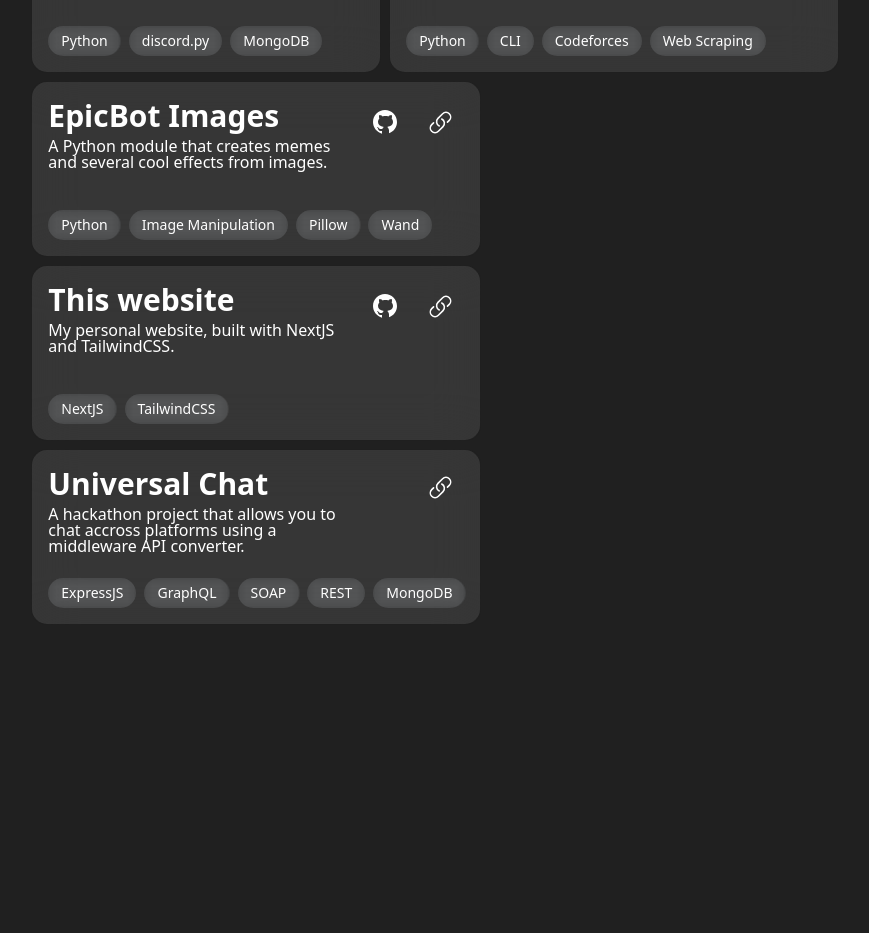
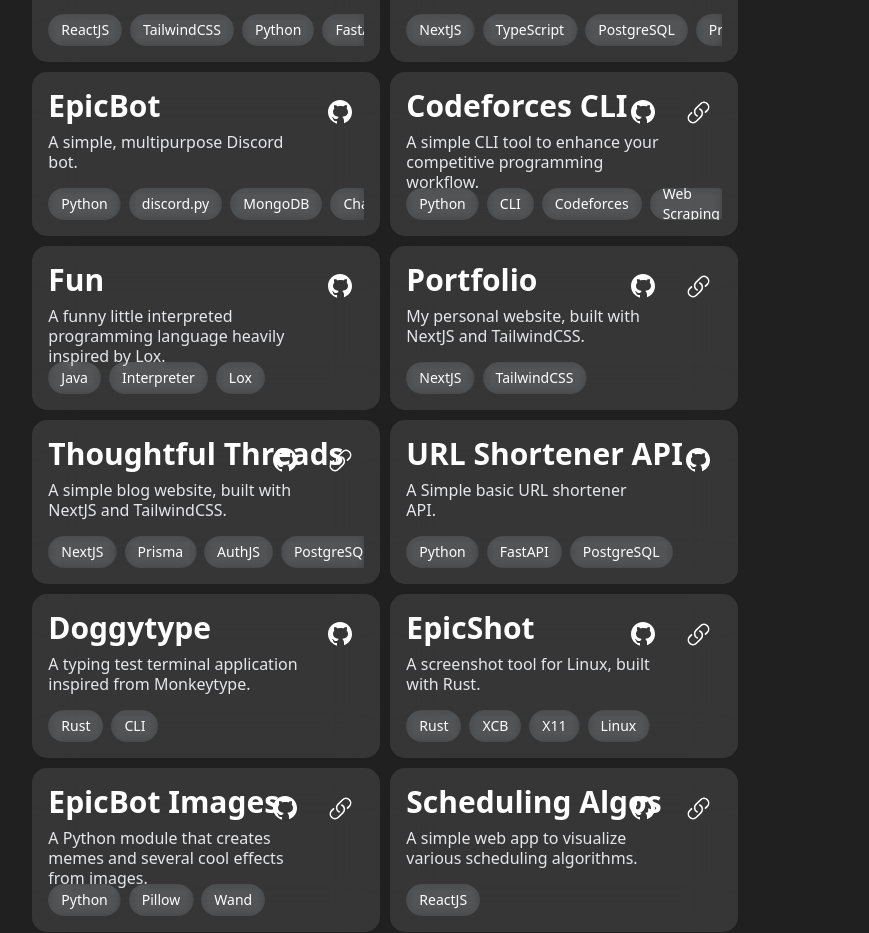
Before and after one commit to Nirlep5252/website, a Next.js app: page /projects in a window 1280 px wide. Shown: the part 355-1288 px from the top of the page, without its empty margins (182-1051 px from the left). Before the commit the page ends 980 px from the top, so only its background shows below. Built offline with nearby package versions, Linux system fonts and the light colour scheme; a web font is replaced by a local one.

Commit message:
add mail and update projects

```diff
--- a/src/pages/projects/index.tsx
+++ b/src/pages/projects/index.tsx
@@ -1,5 +1,7 @@
-"use server"
+"use server";
+import UwULink from "@/components/link";
 import SEO from "@/components/seo";
+import React from "react";
 
 interface ProjectProps {
   title: string;
@@ -9,18 +11,20 @@
   tags: string[];
 }
 
-function Project(props: ProjectProps) {
+function Project(props: ProjectProps): React.ReactNode {
   return (
-    <div className="project relative bg-white bg-clip-padding backdrop-filter backdrop-blur-xl bg-opacity-10 hover:border-gray-200 transition-all duration-200 border border-transparent rounded-2xl p-4 h-44 w-full lg:w-fit">
+    <div className="project relative bg-white bg-clip-padding backdrop-filter backdrop-blur-xl bg-opacity-10 hover:border-gray-200 transition-all duration-200 border border-transparent rounded-2xl p-4 w-full lg:w-[32%]">
       <div className="project-title text-3xl font-bold">{props.title}</div>
-      <div className={`project-description font-thin mt-1 ${props.github || props.website ? "w-9/12" : ""} leading-none`}>
+      <div
+        className={`project-description font-light leading-tight text-gray-200 mt-2 h-12 ${props.github || props.website ? "w-[80%]" : ""} leading-none`}
+      >
         {props.description}
       </div>
-      <div className="absolute bottom-4 left-4 project-tags flex flex-wrap">
+      <div className="bottom-4 left-4 project-tags flex overflow-x-scroll overflow-y-hidden no-scroll h-10">
         {props.tags.map((tag, idx) => (
           <div
             key={idx}
-            className="project-tag rounded-full px-3 py-1 text-sm mr-2 border border-transparent flex items-center justify-center bg-gray-400 hover:bg-clip-padding backdrop-filter backdrop-blur-sm bg-opacity-10 hover:border-gray-100 transition-all duration-200 ease-linear"
+            className="project-tag rounded-full px-3 py-1 text-sm mr-2 mt-2 border border-transparent flex items-center justify-center bg-gray-400 hover:bg-clip-padding backdrop-filter backdrop-blur-sm bg-opacity-10 hover:border-gray-100 transition-all duration-200 ease-linear"
           >
             {tag}
           </div>
@@ -105,15 +109,55 @@
         <div className="projects-top">
           <div className="text-5xl font-bold">My Projects</div>
           <div className="text-lg font-light">
-            Inhumane creations that unfortunately exist.
+            Here are some of the projects I have worked on. You can find more on
+            my{" "}
+            <UwULink
+              href="https://github.com/nirlep5252"
+              text="Github"
+              external
+            >
+              GitHub
+            </UwULink>
+            .
           </div>
         </div>
 
         <div className="projects flex flex-wrap gap-2">
           <Project
+            title="MashCode"
+            description="Competitive programming platform, focused on LIVE 1v1s. "
+            tags={[
+              "ReactJS",
+              "TailwindCSS",
+              "Python",
+              "FastAPI",
+              "PostgreSQL",
+              "Websockets",
+              "Docker",
+            ]}
+            github="https://github.com/Nirlep5252/MashCode"
+          />
+          <Project
+            title="Brilliant++"
+            description="AI powered education platform."
+            tags={[
+              "NextJS",
+              "TypeScript",
+              "PostgreSQL",
+              "Prisma",
+              "tRPC",
+              "TailwindCSS",
+              "Gemini",
+              "Cloudinary",
+              "Docker",
+            ]}
+            github="https://github.com/Nirlep5252/Brilliant-Plus-Plus"
+            website="https://brilliant-plus-plus.vercel.app/"
+          />
+          <Project
             title="EpicBot"
             description="A simple, multipurpose Discord bot."
-            tags={["Python", "discord.py", "MongoDB"]}
+            tags={["Python", "discord.py", "MongoDB", "Chatbot", "Pillow"]}
             github="https://github.com/nirlep5252/epicbot"
           />
           <Project
@@ -124,24 +168,57 @@
             website="https://pypi.org/project/codeforces/"
           />
           <Project
-            title="EpicBot Images"
-            description="A Python module that creates memes and several cool effects from images."
-            tags={["Python", "Image Manipulation", "Pillow", "Wand"]}
-            website="https://pypi.org/project/epicbot-images/"
-            github="https://github.com/Nirlep5252/epicbot-images"
+            title="Fun"
+            description="A funny little interpreted programming language heavily inspired by Lox."
+            tags={["Java", "Interpreter", "Lox"]}
+            github="https://github.com/Nirlep5252/fun"
           />
           <Project
-            title="This website"
+            title="Portfolio"
             description="My personal website, built with NextJS and TailwindCSS."
             tags={["NextJS", "TailwindCSS"]}
             website="/"
             github="https://github.com/nirlep5252/website"
           />
           <Project
-            title="Universal Chat"
-            description="A hackathon project that allows you to chat accross platforms using a middleware API converter."
-            tags={["ExpressJS", "GraphQL", "SOAP", "REST", "MongoDB"]}
-            website="https://devfolio.co/projects/universalchat-a51c"
+            title="Thoughtful Threads"
+            description="A simple blog website, built with NextJS and TailwindCSS."
+            tags={["NextJS", "Prisma", "AuthJS", "PostgreSQL", "TailwindCSS"]}
+            github="https://github.com/Nirlep5252/thoughtful-threads"
+            website="https://thoughtful-threads.vercel.app/"
+          />
+          <Project
+            title="URL Shortener API"
+            description="A Simple basic URL shortener API."
+            tags={["Python", "FastAPI", "PostgreSQL"]}
+            github="https://github.com/Nirlep5252/url-shortener-api"
+          />
+          <Project
+            title="Doggytype"
+            description="A typing test terminal application inspired from Monkeytype."
+            tags={["Rust", "CLI"]}
+            github="https://github.com/nirlep5252/doggytype"
+          />
+          <Project
+            title="EpicShot"
+            description="A screenshot tool for Linux, built with Rust."
+            tags={["Rust", "XCB", "X11", "Linux"]}
+            github="https://github.com/Nirlep5252/EpicShot"
+            website="https://crates.io/crates/epicshot"
+          />
+          <Project
+            title="EpicBot Images"
+            description="A Python module that creates memes and several cool effects from images."
+            tags={["Python", "Pillow", "Wand"]}
+            website="https://pypi.org/project/epicbot-images/"
+            github="https://github.com/Nirlep5252/epicbot-images"
+          />
+          <Project
+            title="Scheduling Algos"
+            description="A simple web app to visualize various scheduling algorithms."
+            tags={["ReactJS"]}
+            github="https://github.com/Nirlep5252/scheduling-algorithms"
+            website="https://scheduling.nirlep.dev/"
           />
         </div>
       </div>
--- a/src/styles/globals.css
+++ b/src/styles/globals.css
@@ -12,6 +12,10 @@
   --nir-delay: 25ms;
 }
 
+.no-scroll {
+  -ms-overflow-style: none; /* IE and Edge */
+  scrollbar-width: none; /* Firefox */
+}
 *::-webkit-scrollbar {
   width: 10px;
 }
@@ -22,7 +26,6 @@
 /* * { */
 /*   cursor: none; */
 /* } */
-
 
 @media (prefers-color-scheme: dark) {
   :root {
```
Also changed, not shown: src/components/cursor.tsx (+28 -28 lines), src/components/nirlep2.tsx (+54 -34 lines), src/pages/index.tsx (+10 -12 lines), 1 other file (tests, documents, lock files or other folders).
